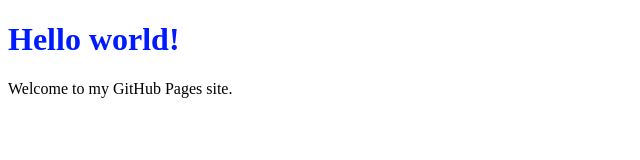
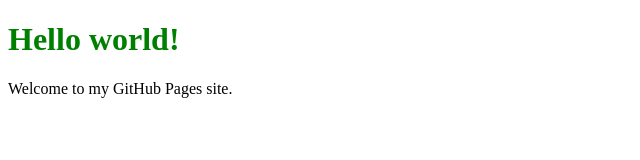
Before and after one commit to raulgar100/design-portfolio-2025, a plain HTML site: page index.html in a window 1280 px wide. Shown: the whole page, without its empty margins (0-640 px from the left). Drawn offline with Linux system fonts and the light colour scheme.

Commit message:
tesing js

```diff
--- a/index.html
+++ b/index.html
@@ -4,13 +4,14 @@
 <head>
     <meta charset="UTF-8">
     <meta name="viewport" content="width=device-width, initial-scale=1.0">
-    <link rel="stylesheet" href="landing_page.css">
-    <script src="landing-page.js"></script>
+   <!--<link rel="stylesheet" href="landing_page.css"> -->
+
 
     <title>My GitHub Page</title>
 </head>
 <body>
     <h1 id="animated-text" >Hello world!</h1>
     <p>Welcome to my GitHub Pages site.</p>
+    <script src="landing-page.js"></script>
 </body>
 </html>
```
